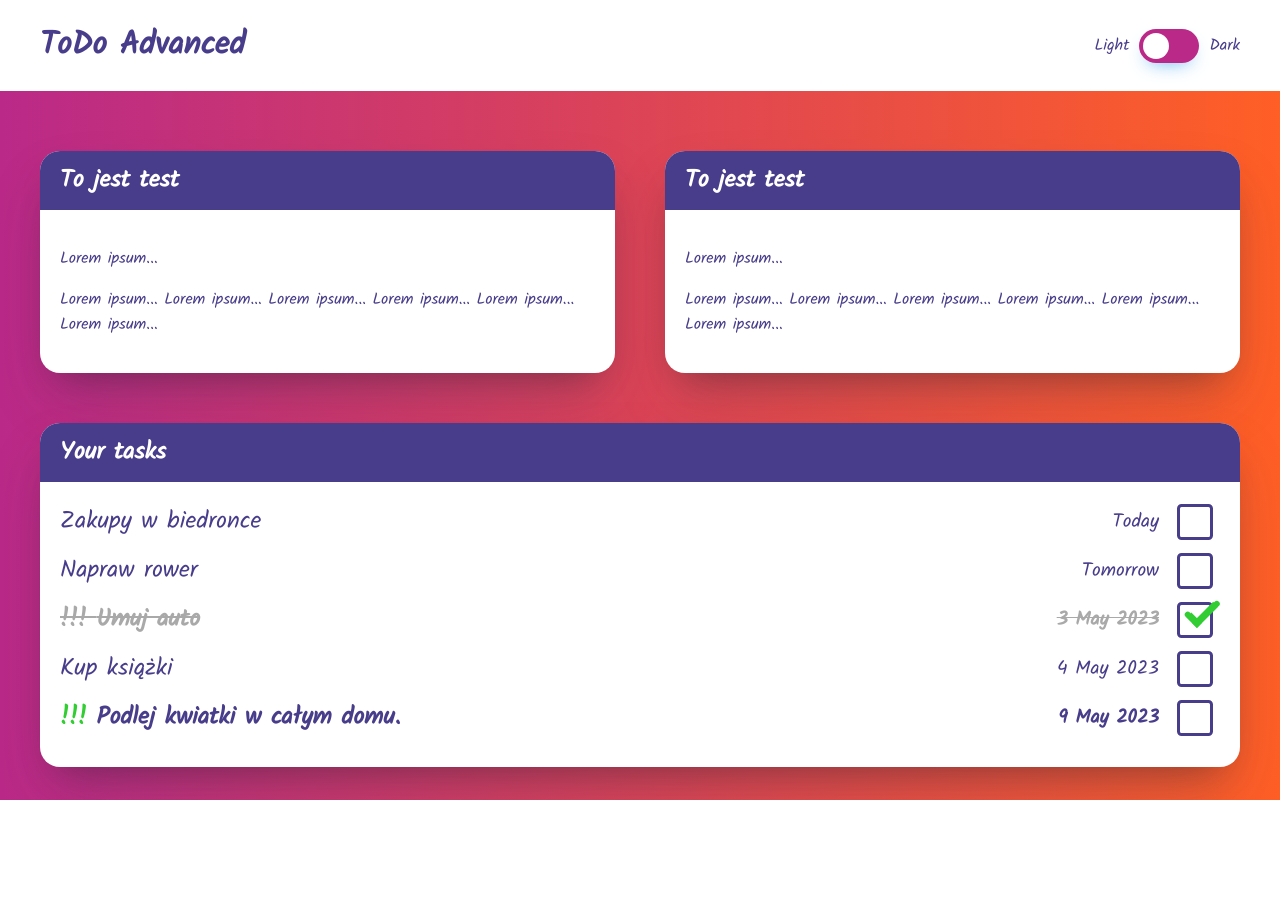
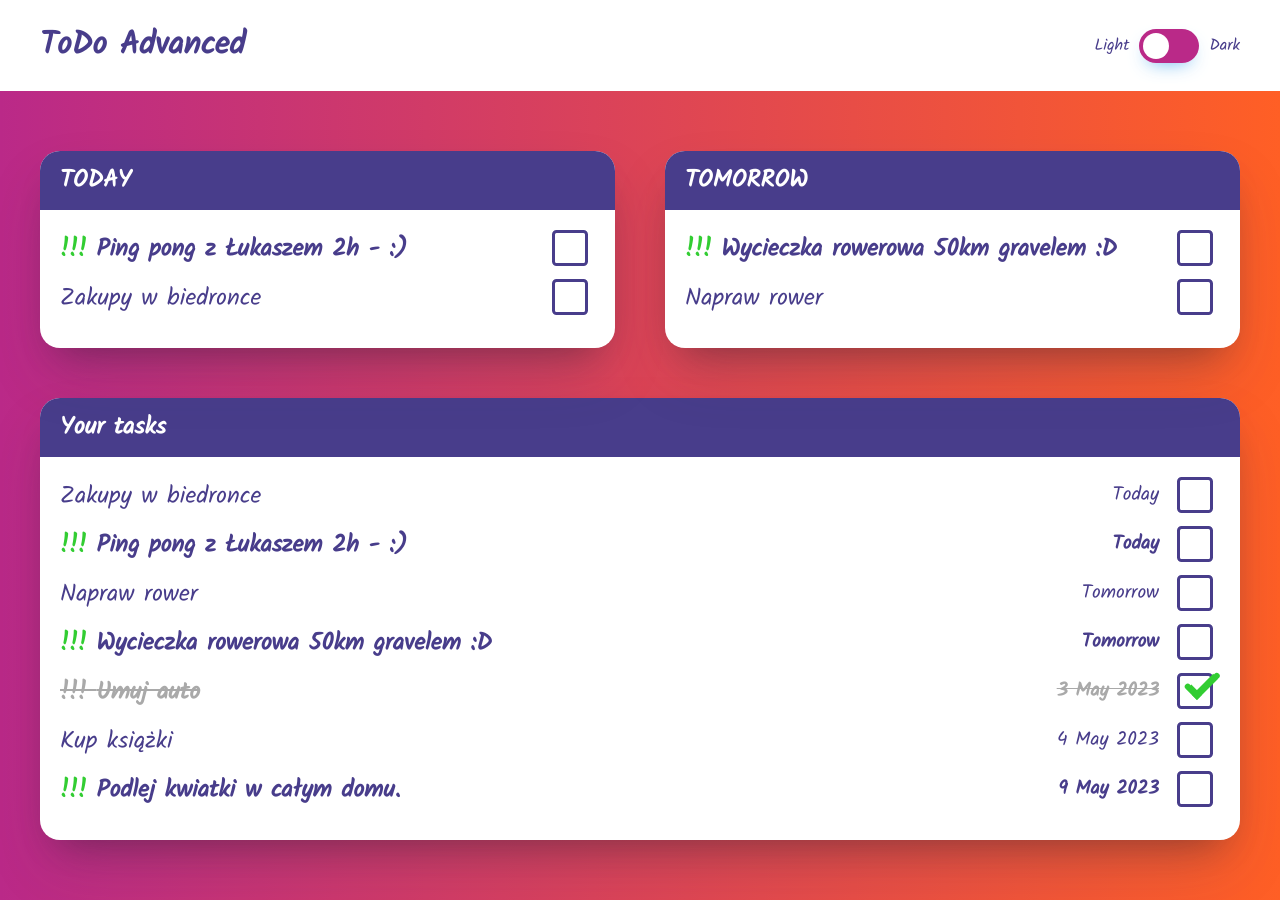
Before and after one commit to marek7654/todoAdvanced, a React (Create React App) app: page / in a window 1280 px wide. Before the commit the page ends 800 px from the top, so only its background shows below. Built offline with nearby package versions, Linux system fonts and the light colour scheme.

Commit message:
add Today and Tomorrow list

```diff
--- a/src/App.js
+++ b/src/App.js
@@ -1,11 +1,11 @@
-import { Provider, useSelector } from 'react-redux';
+import { Provider } from 'react-redux';
 
 import store from './store';
 import Header from './components/header/Header';
-import Card from './components/UI/Card';
 
 import classes from './App.module.css';
 import ListAll from './components/todo/ListAll';
+import ListByDate from './components/todo/ListByDate';
 
 function App() {
 
@@ -15,20 +15,8 @@ function App() {
       <main>
         <div className='container'>
           <div className={classes.calendars_wrapper}>
-            <Card title='To jest test'>
-              <p>Lorem ipsum...</p>
-              <p>
-                Lorem ipsum... Lorem ipsum... Lorem ipsum... Lorem ipsum...
-                Lorem ipsum... Lorem ipsum...{' '}
-              </p>
-            </Card>
-            <Card title='To jest test'>
-              <p>Lorem ipsum...</p>
-              <p>
-                Lorem ipsum... Lorem ipsum... Lorem ipsum... Lorem ipsum...
-                Lorem ipsum... Lorem ipsum...{' '}
-              </p>
-            </Card>
+            <ListByDate day="today" />
+            <ListByDate day="tomorrow" />
           </div>
           <ListAll />
         </div>
--- a/src/App.module.css
+++ b/src/App.module.css
@@ -1,4 +1,5 @@
 .calendars_wrapper {
+  width: 100%;
   margin-bottom: 50px;
   display: flex;
   justify-content: space-between;
--- a/src/components/header/Header.js
+++ b/src/components/header/Header.js
@@ -3,7 +3,7 @@ import Switch from './Switch';
 
 const Header = () => {
   return <header className={classes.header}>
-    <div className="container flex">
+    <div className={`container ${classes.container}`}>
       <h1 className={classes.title}>ToDo Advanced</h1>
       <Switch />
     </div>
--- a/src/components/header/Header.module.css
+++ b/src/components/header/Header.module.css
@@ -1,6 +1,10 @@
 .header {
   background-color: white;
   padding: 20px 0;
+}
+
+.container {
+  display: flex;
 }
 
 .title {
--- /dev/null
+++ b/src/components/todo/ListByDate.js
@@ -0,0 +1,31 @@
+import { useSelector } from 'react-redux';
+import { isToday, isTomorrow} from '../../helpers/script';
+
+import Card from '../UI/Card';
+import TodoList from './TodoList';
+
+const ListByDate = (props) => {
+  const filterFn = props.day === 'today' ? isToday : isTomorrow;
+  const TodayTasksList = useSelector((state) =>
+    state.todo.items
+      .map((item) => {
+        return {
+          id: item.id,
+          title: item.title,
+          important: item.important,
+          date: new Date(item.date),
+          done: item.done,
+        };
+      })
+      .filter(item => filterFn(item.date))
+      .sort((a,b) => b.important - a.important)
+  );
+
+  return (
+    <Card title={props.day.toUpperCase()}>
+      <TodoList items={TodayTasksList} liteVersion={true} />
+    </Card>
+  );
+};
+
+export default ListByDate;
--- a/src/components/todo/TodoList.js
+++ b/src/components/todo/TodoList.js
@@ -5,7 +5,7 @@ const TodoList = (props) => {
   return (
     <ul className={classes.list}>
       {props.items.map((item) => (
-        <TodoListItem key={item.id} itemData={item} />
+        <TodoListItem key={item.id} itemData={item} liteVersion={props.liteVersion}/>
       ))}
     </ul>
   );
--- a/src/components/todo/TodoListItem.js
+++ b/src/components/todo/TodoListItem.js
@@ -4,6 +4,7 @@ import { isToday, isTomorrow } from '../../helpers/script';
 
 const TodoListItem = (props) => {
   const { id, title, date, important, done } = props.itemData;
+  const { liteVersion } = props;
 
   let dateString = `${date.getDate()} ${date.toLocaleString('en', {
     month: 'short',
@@ -20,7 +21,7 @@ const TodoListItem = (props) => {
       {important && <span className={classes.important}>!!!&nbsp;</span>}
       <span className={classes.title}>{title}</span>
       <div className={classes.date_box}>
-        <span className={classes.date}>{dateString}</span>
+        {!liteVersion && <span className={classes.date}>{dateString}</span>}
         <Checkbox id={id} done={done} />
       </div>
     </li>
--- a/src/components/todo/TodoListItem.module.css
+++ b/src/components/todo/TodoListItem.module.css
@@ -1,6 +1,6 @@
 .item {
   display: flex;
-  align-items: center;
+  align-items: flex-start;
   font-size: 1.5rem;
   margin-bottom: 10px;
 }
--- a/src/index.css
+++ b/src/index.css
@@ -28,8 +28,6 @@ body {
 }
 
 .container {
-  display: flex;
-  flex-wrap: wrap;
   width: 1200px;
   max-width: calc(100% - 60px);
   margin: 0 auto;
--- a/src/store/todo-slice.js
+++ b/src/store/todo-slice.js
@@ -36,6 +36,20 @@ const DUMMY_todo = [
     important: true,
     done: false,
   },
+  {
+    id: 6,
+    title: 'Ping pong z Łukaszem 2h - :)',
+    date: '2023,05,01',
+    important: true,
+    done: false,
+  },
+  {
+    id: 7,
+    title: 'Wycieczka rowerowa 50km gravelem :D',
+    date: '2023,05,02',
+    important: true,
+    done: false,
+  },
 ];
 
 const todoSlice = createSlice({
```
